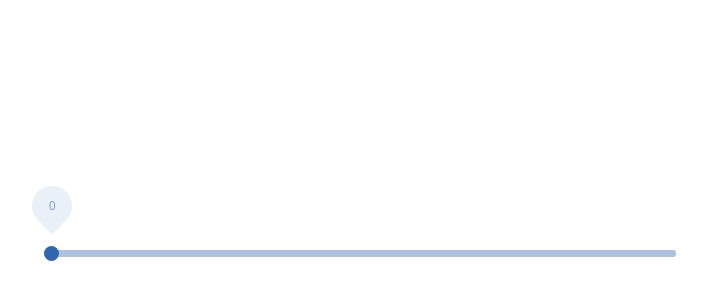
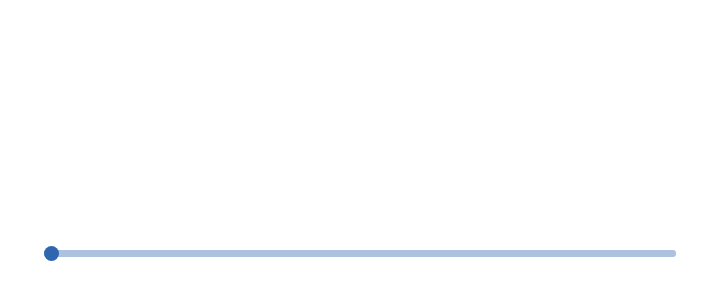
Before and after one commit to manvendra22/react-slider, a React app: page / in a window 1280 px wide. Shown: the part 156-456 px from the top of the page, without its empty margins (282-989 px from the left). Built offline with nearby package versions, Linux system fonts and the light colour scheme.

Commit message:
[Fix] Minor fix

```diff
--- a/src/App.js
+++ b/src/App.js
@@ -6,7 +6,7 @@ import "./styles.css";
 
 export default function App() {
     let [value, setValue] = useState(0);
-    let [visible, setVisible] = useState(true);
+    let [visible, setVisible] = useState(false);
 
     function handleChange(e) {
         console.log(e.target.value);
@@ -14,7 +14,7 @@ export default function App() {
     }
 
     function handleMouseUp() {
-        setVisible(true);
+        setVisible(false);
     }
 
     function handleMouseDown() {
```
